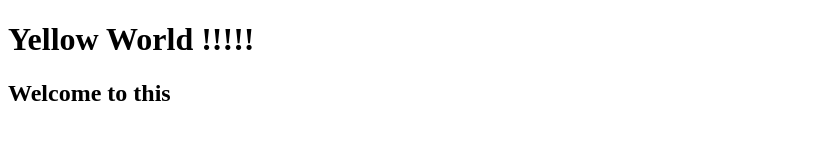
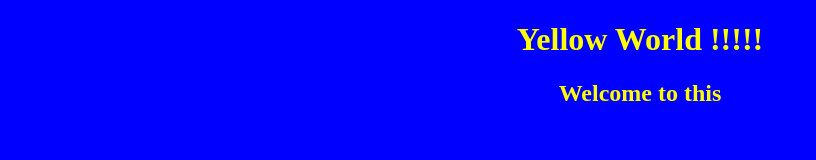
Before and after one commit to Pedro-Pan/Github_Workshop, a plain HTML site: page index.html in a window 1280 px wide. Shown: the whole page, without its empty margins (0-816 px from the left). Drawn offline with Linux system fonts and the light colour scheme.

Commit message:
Finished styling

```diff
--- a/index.html
+++ b/index.html
@@ -5,6 +5,7 @@
     <meta http-equiv="X-UA-Compatible" content="IE=edge">
     <meta name="viewport" content="width=, initial-scale=1.0">
     <title>Git hub& git</title>
+    <link rel="stylesheet" href="style.css">
 </head>
 <body>
     <h1>Yellow World !!!!!</h1>
--- /dev/null
+++ b/style.css
@@ -0,0 +1,8 @@
+* {
+    background-color: blue;
+}
+
+h1, h2 {
+    color: yellow;
+    text-align: center;
+}
```
